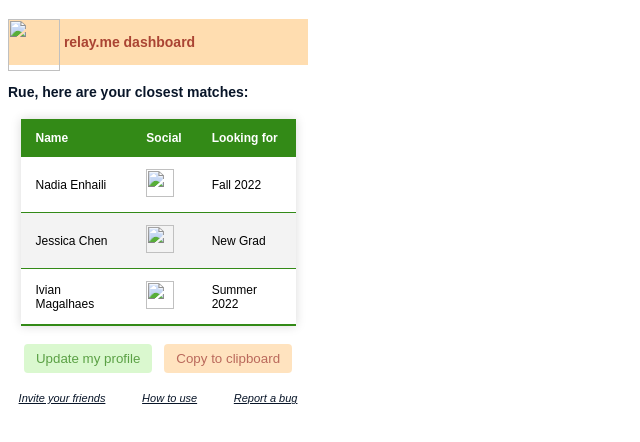
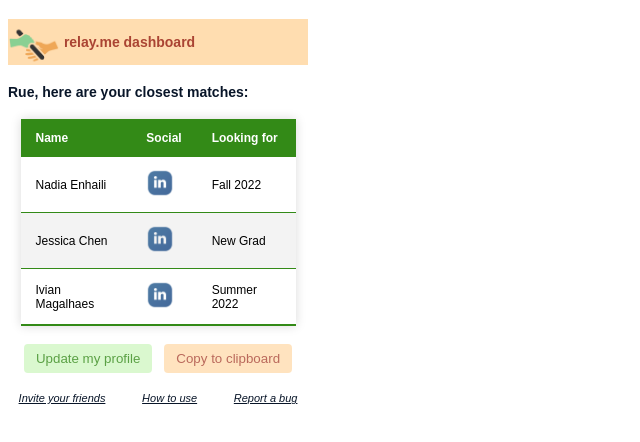
Before and after one commit to nadiaenh/relay.me, a website with bundled scripts: page popup.html in a window 1280 px wide. Shown: the whole page, without its empty margins (0-640 px from the left). Built offline with nearby package versions, Linux system fonts and the light colour scheme; some packages are replaced by stand-ins of ours.

Commit message:
Uploaded assets and fixed pathing to pngs

```diff
--- a/popup.html
+++ b/popup.html
@@ -8,7 +8,7 @@
         <!-- Title -->
 
         <div class="header">
-            <img src="logo.png" class="logo"><h4>&nbsp;relay.me dashboard</h4>
+            <img src="assets/icon.png" class="logo"><h4>&nbsp;relay.me dashboard</h4>
         </div>
 
         <!-- "Toggle Profile" section
@@ -41,17 +41,17 @@
                     <tbody>
                         <tr>
                             <td>Nadia Enhaili</td>
-                            <td><a href="https://www.linkedin.com/in/nadia-enhaili/"><img src="linkedin.png" class="linkedin"></a></td>
+                            <td><a href="https://www.linkedin.com/in/nadia-enhaili/"><img src="assets/linkedin.png" class="linkedin"></a></td>
                             <td>Fall 2022</td>
                         </tr>
                         <tr>
                             <td>Jessica Chen</td>
-                            <td><a href="https://www.linkedin.com/in/jessica-chen-441222198/"><img src="linkedin.png" class="linkedin"></a></td>
+                            <td><a href="https://www.linkedin.com/in/jessica-chen-441222198/"><img src="assets/linkedin.png" class="linkedin"></a></td>
                             <td>New Grad</td>
                         </tr>
                         <tr>
                             <td>Ivian Magalhaes</td>
-                            <td><a href="https://www.linkedin.com/in/ivianmagalhaes/"><img src="linkedin.png" class="linkedin"></a></td>
+                            <td><a href="https://www.linkedin.com/in/ivianmagalhaes/"><img src="assets/linkedin.png" class="linkedin"></a></td>
                             <td>Summer 2022</td>
                         </tr>
                     </tbody>
```
Also changed, not shown: assets/icon.png (added), assets/linkedin.png (added), icon.png (deleted), manifest.json, 1 other file.
